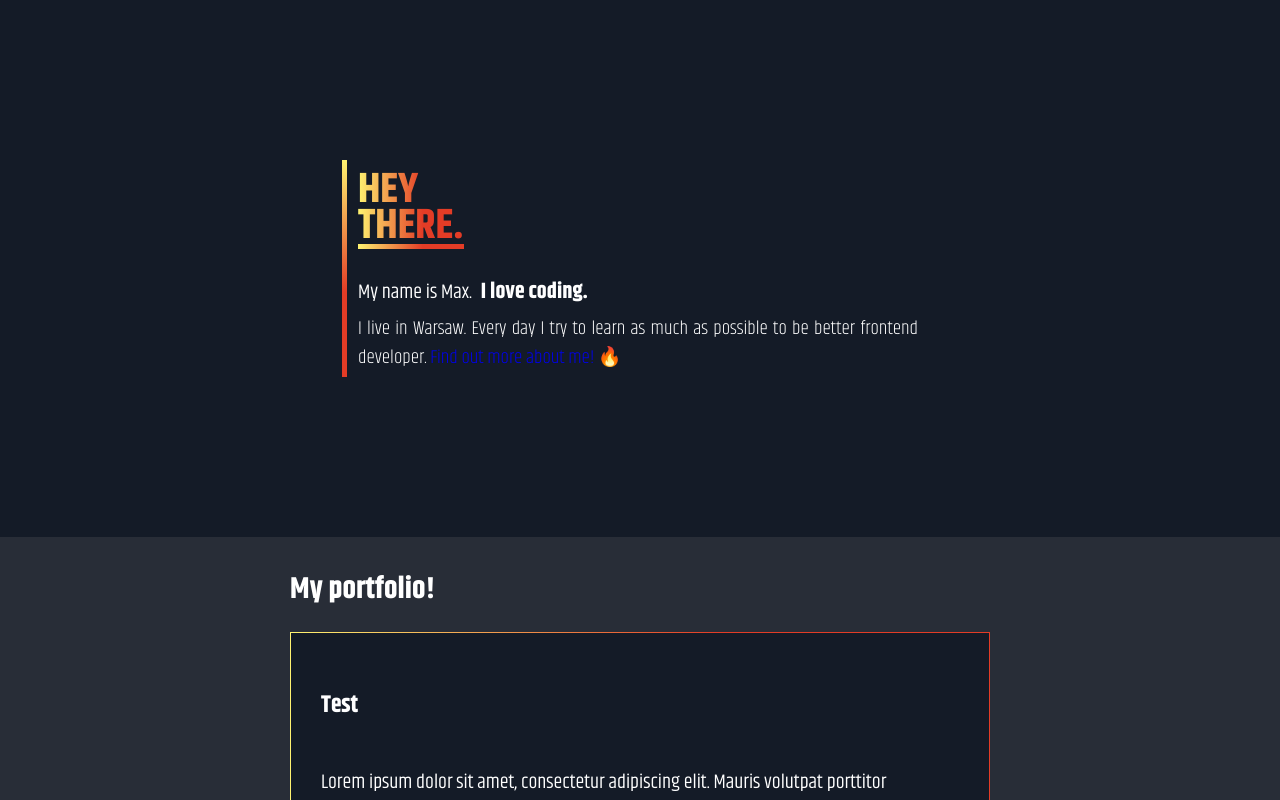
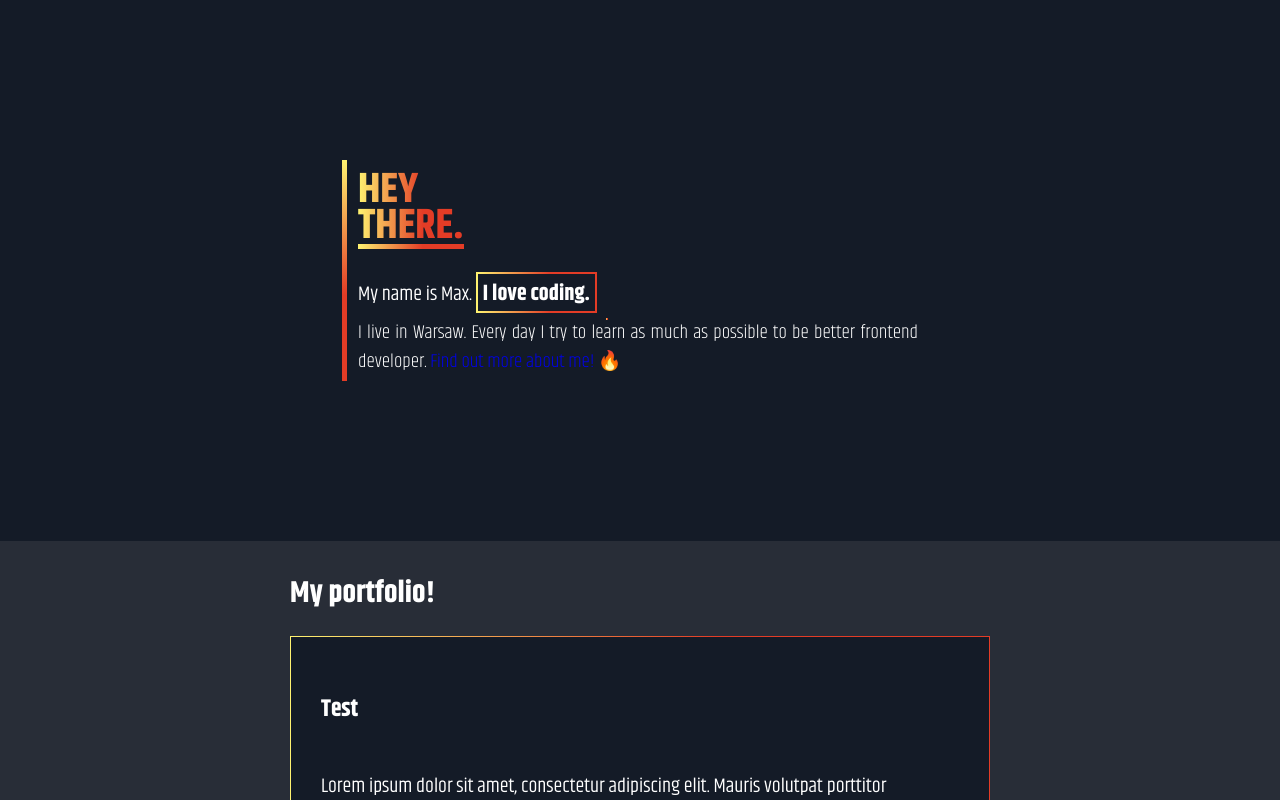
Before and after one commit to maksymilianMroz/maksymilianmroz.github.io, a React (Create React App) app: page / in a window 1280 px wide. Shown: the top 800 px of the page. Built offline with nearby package versions, Linux system fonts and the light colour scheme.

Commit message:
Animation on the bordered text in first section done

```diff
--- a/src/components/TextSection/TextSection.js
+++ b/src/components/TextSection/TextSection.js
@@ -6,7 +6,7 @@ const TextSection = (props) => {
         <div className={classes.TextSection}>
             <div className={classes.section}>
                 <h1 className={classes.section__header}>{props.title}</h1>
-                <p className={classes.section__content__one}>{props.firstLine} <span className={classes.section__content__one_color}>{props.firstLineDecor}</span></p>
+                <p className={classes.section__content__one}>{props.firstLine} <span className={classes.section__content__one_color}> {props.firstLineDecor}</span></p>
                 <p className={classes.section__content__two}>{props.par} <a href='#'>{props.button}</a> </p>
             </div>
         </div>
--- a/src/components/TextSection/TextSection.module.scss
+++ b/src/components/TextSection/TextSection.module.scss
@@ -67,23 +67,42 @@
 }
 
 .section__content__one_color {
+    position: relative;
     background-clip: padding-box;
-    background: #141b27;
     font-weight: 700;
     font-size: 22px;
     padding: 3px 5px 0;
     display: inline-block;
+    margin: 0;
+    border: none;
+    background-color: $background-color;
+    cursor: pointer;
+    z-index: 1;
+    border: 2px solid transparent;
+    border-image: $gradient-font-color-right;
+    border-image-slice: 1;
+    transition: all 0.8s ease;
 
     &::before {
         content: "";
         position: absolute;
-        top: 0;
+        top: 120%;
         right: 0;
         bottom: 0;
-        left: 0;
+        left: 110%;
         z-index: -1;
         margin: -1px;
-        border-radius: 1px;
+        background: $gradient-font-color-right;
+        transition: top 0.6s ease;
+    }
+
+    &:hover {
+        color: $background-color;
+
+        &::before {
+            top: 0;
+            left: 0;
+        }
     }
 }
 
```
